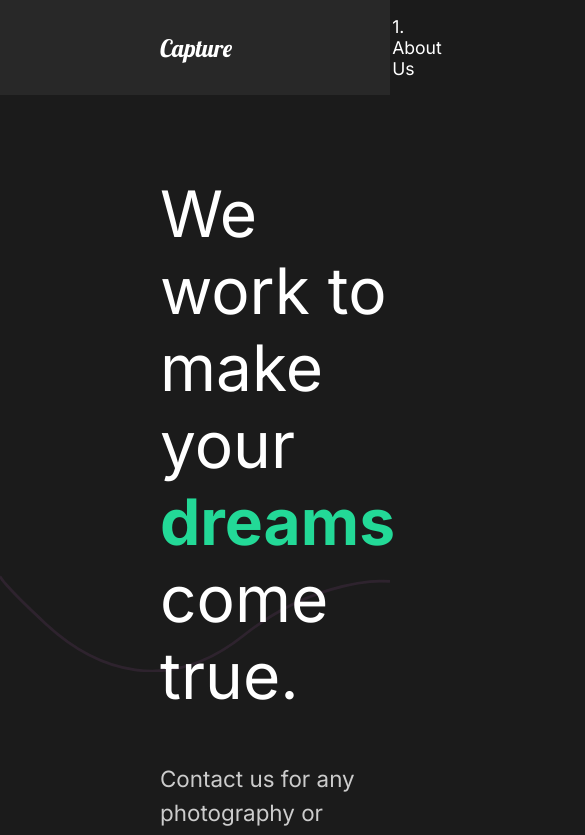
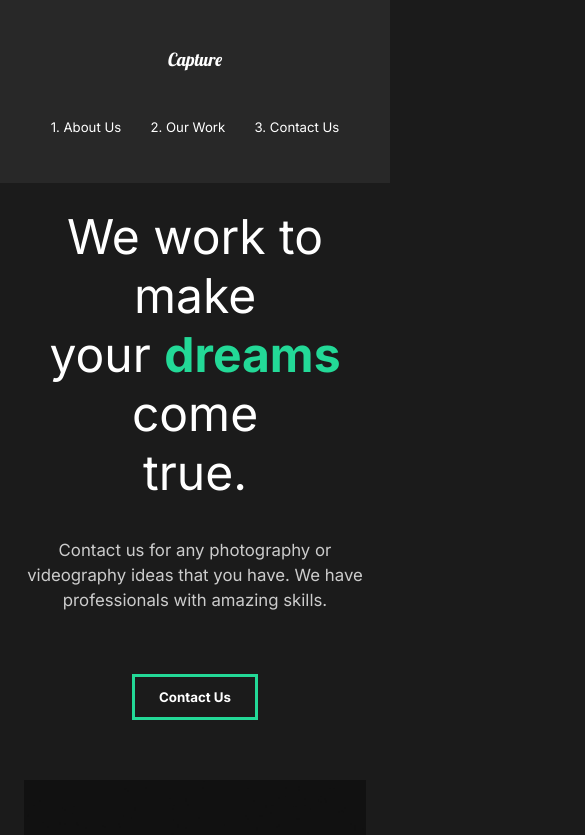
Before and after one commit to dimitristsikopoulos/capture-website, a React (Create React App) app: page / in a window 390 px wide. Shown: the top 835 px of the page, 585 px wide, since content can reach past the window. Built offline with nearby package versions, Linux system fonts and the light colour scheme.

Commit message:
23. Mobile Friendly

```diff
--- a/src/components/GlobalStyle.js
+++ b/src/components/GlobalStyle.js
@@ -4,17 +4,22 @@
 *{
     margin: 0;
     padding: 0;
-    box-sizing: border-box;
+    box-sizing: border-box
 }
+html{
+    @media (max-width: 1700px){
+        font-size: 75%;
+    }
 
+}
 body{
     background: #1b1b1b;
     font-family: 'Inter', sans-serif;
-    overflow-x:hidden;
+    overflow-x: hidden;
 }
 button{
     font-weight: bold;
-    font-size: 1.1rem;
+    font-size: 1.1.rem;
     cursor: pointer;
     padding: 1rem 2rem;
     border: 3px solid #23d997;
@@ -26,9 +31,8 @@
         background-color: #23d997;
         color: white;
     }
-
 }
-h2{
+    h2{
         font-weight: lighter;
         font-size: 4rem;
     }
@@ -36,16 +40,16 @@
         color: white;
     }
     h4{
+        font-weight: bold;
         font-size: 2rem;
-        font-weight: bold;
 
     }
     a{
-        font-size:1.1rem ;
+        font-size: 1.1rem;
     }
     span{
-        font-weight:bold;
-        color: #23d997;
+        font-weight: bold;
+        color:#23d997;
     }
     p{
         padding: 3rem 0rem;
--- a/src/components/Nav.js
+++ b/src/components/Nav.js
@@ -53,6 +53,22 @@
     padding-left: 10rem;
     position: relative;
   }
+  @media (max-width: 1300px) {
+    flex-direction: column;
+    padding: 2rem 1rem;
+    #logo {
+      display: inline-block;
+      margin: 2rem;
+    }
+    ul {
+      padding: 2rem;
+      justify-content: space-around;
+      width: 100%;
+      li {
+        padding: 0;
+      }
+    }
+  }
 `;
 
 export default Nav;
--- a/src/components/ServicesSection.js
+++ b/src/components/ServicesSection.js
@@ -74,6 +74,9 @@
 const Cards = styled.div`
   display: flex;
   flex-wrap: wrap;
+  @media (max-width: 1300px) {
+    justify-content: center;
+  }
 `;
 const Card = styled.div`
   flex-basis: 20rem;
--- a/src/components/useScroll.js
+++ b/src/components/useScroll.js
@@ -3,7 +3,7 @@
 
 export const useScroll = () => {
   const controls = useAnimation();
-  const [element, view] = useInView({ threshold: 0.5 });
+  const [element, view] = useInView({ threshold: 0.3 });
   if (view) {
     controls.start("show");
   } else {
--- a/src/pages/ContactUs.js
+++ b/src/pages/ContactUs.js
@@ -46,10 +46,17 @@
   padding: 5rem 10rem;
   color: #353535;
   min-height: 90vh;
+  @media (max-width: 1500px) {
+    padding: 2rem;
+    font-size: 1rem;
+  }
 `;
 const Title = styled.div`
   margin-bottom: 4rem;
   color: black;
+  @media (max-width: 1500px) {
+    margin-top: 5rem;
+  }
 `;
 const Hide = styled.div`
 overflow hidden;
--- a/src/pages/MovieDetails.js
+++ b/src/pages/MovieDetails.js
@@ -74,6 +74,10 @@
   margin: 5rem 10rem;
   align-items: center;
   justify-content: space-around;
+  @media (max-width: 1500px) {
+    display:block;
+    margin 2rem 2rem;
+  }
 `;
 const AwardStyle = styled.div`
   padding: 5rem;
--- a/src/pages/OurWork.js
+++ b/src/pages/OurWork.js
@@ -72,6 +72,9 @@
   min-height: 100vh;
   overflow: hidden;
   padding: 5rem 10rem;
+  @media (max-width: 1300px) {
+    padding: 2rem 2rem;
+  }
   h2 {
     padding: 1rem 0rem;
   }
--- a/src/styles.js
+++ b/src/styles.js
@@ -9,6 +9,11 @@
   justify-content: space-between;
   padding: 5rem 10rem;
   color: white;
+  @media (max-width: 1300px) {
+    display: block;
+    padding: 2rem 2rem;
+    text-align: center;
+  }
 `;
 export const Description = styled.div`
   flex: 1;
@@ -16,6 +21,12 @@
   z-index: 2;
   h2 {
     font-weight: lighter;
+  }
+  @media (max-width: 1300px) {
+    padding: 0;
+    button {
+      margin: 2rem 0rem 5rem 0rem;
+    }
   }
 `;
 export const Image = styled.div`
@@ -28,6 +39,7 @@
     object-fit: cover;
   }
 `;
+
 export const Hide = styled.div`
   overflow: hidden;
 `;
```
